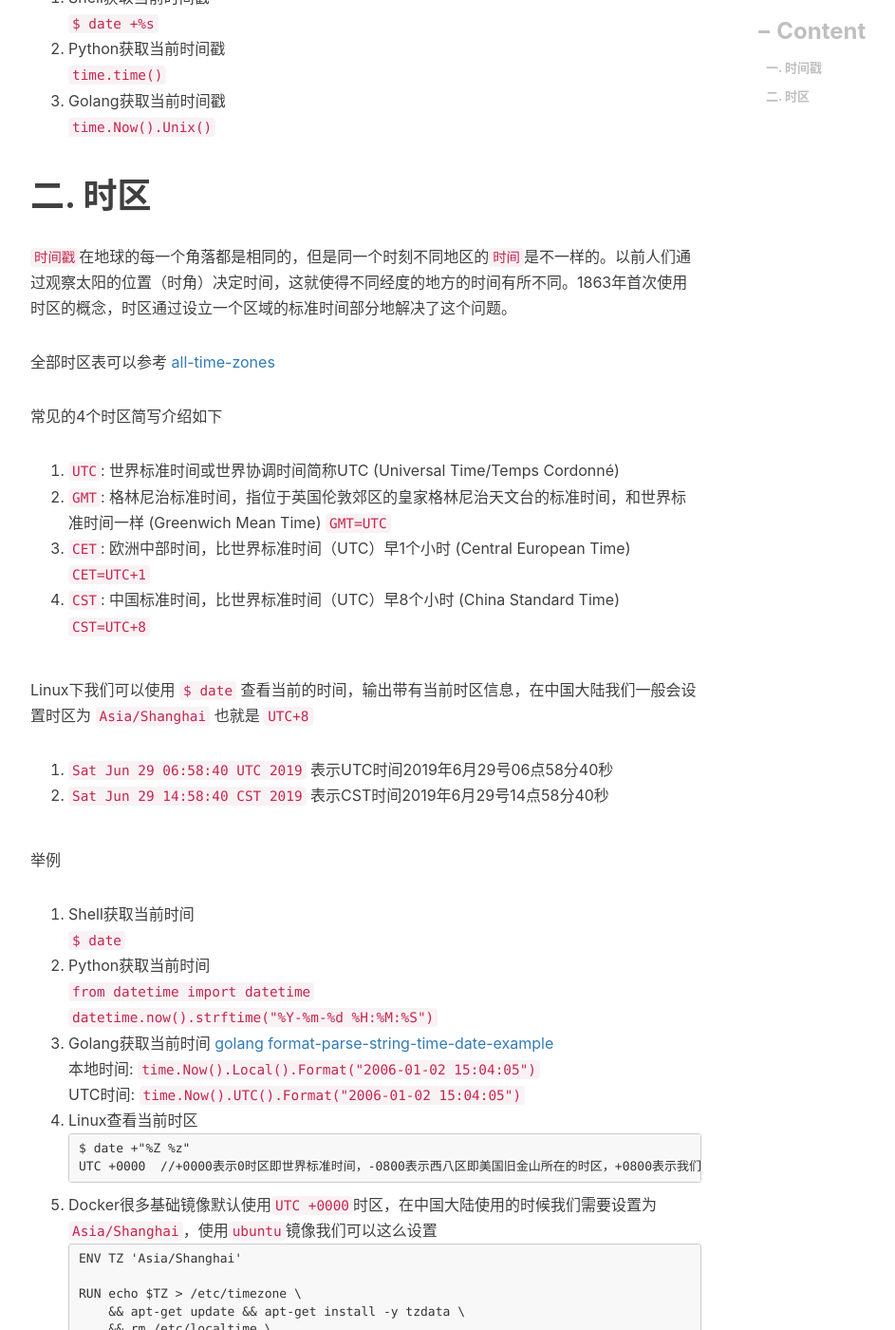
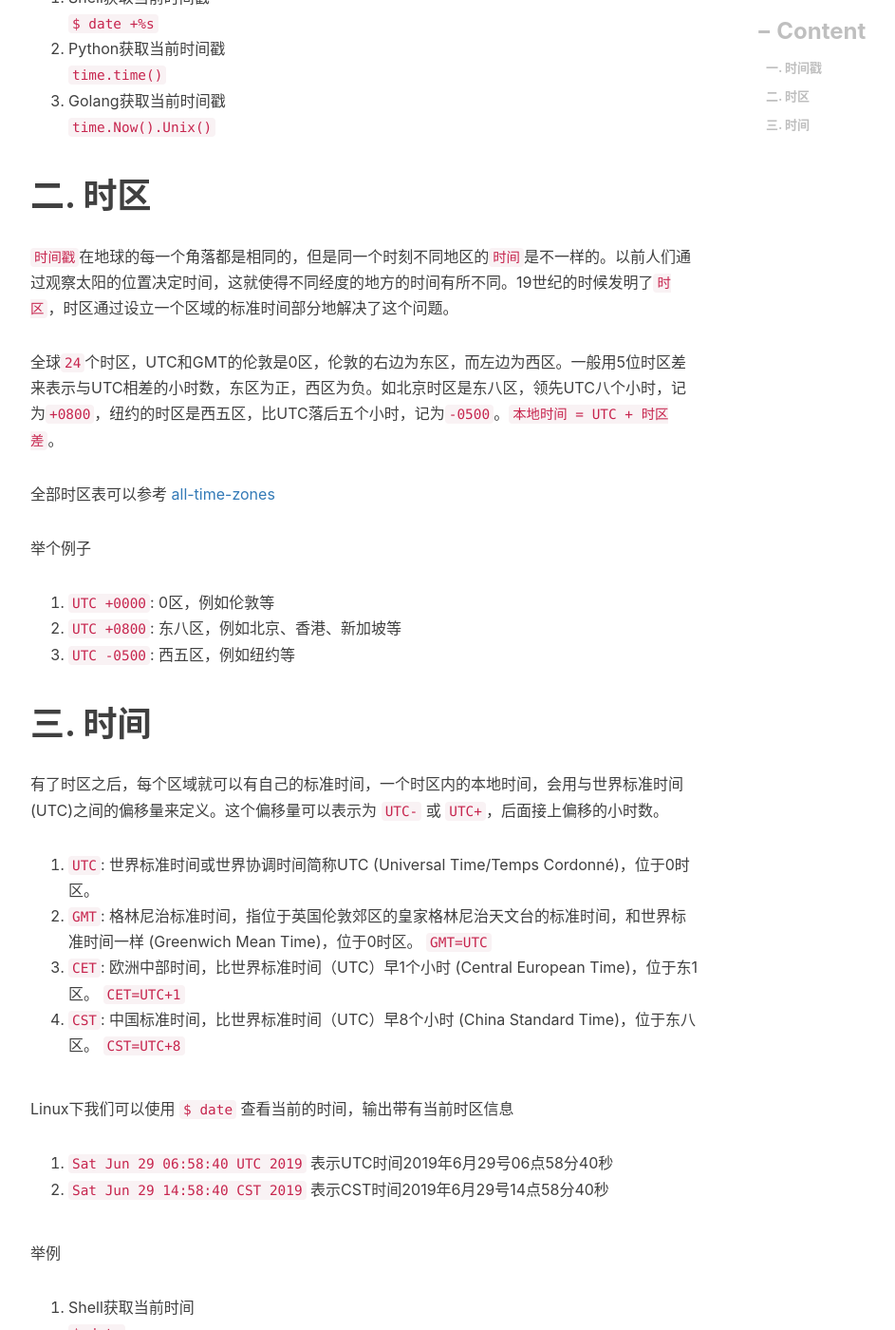
Before and after one commit to engru/chenguolin.github.io, a Jekyll site: the page built from _posts/2017-07-02-【基础-2】时间戳和时区区别.md, in a window 1280 px wide and 1400 px high, scrolled down 927 px. Shown: the whole window at 95% size, without its empty margins (233-1176 px from the left). Built offline with Jekyll 4.4.1, drawn with Linux system fonts in a browser that asks for light colours; nearby versions of some CDN libraries; comment, search, counter and statistics services are not loaded.

Commit message:
Update 2017-07-02-【基础-2】时间戳和时区区别.md

```diff
--- a/_posts/2017-07-02-【基础-2】时间戳和时区区别.md
+++ b/_posts/2017-07-02-【基础-2】时间戳和时区区别.md
@@ -20,17 +20,26 @@ Unix时间戳不仅被使用在Unix系统、类Unix系统中，也在许多其
    `time.Now().Unix()`
 
 # 二. 时区
-`时间戳`在地球的每一个角落都是相同的，但是同一个时刻不同地区的`时间`是不一样的。以前人们通过观察太阳的位置（时角）决定时间，这就使得不同经度的地方的时间有所不同。1863年首次使用时区的概念，时区通过设立一个区域的标准时间部分地解决了这个问题。
+`时间戳`在地球的每一个角落都是相同的，但是同一个时刻不同地区的`时间`是不一样的。以前人们通过观察太阳的位置决定时间，这就使得不同经度的地方的时间有所不同。19世纪的时候发明了`时区`，时区通过设立一个区域的标准时间部分地解决了这个问题。
+
+全球`24`个时区，UTC和GMT的伦敦是0区，伦敦的右边为东区，而左边为西区。一般用5位时区差来表示与UTC相差的小时数，东区为正，西区为负。如北京时区是东八区，领先UTC八个小时，记为`+0800`，纽约的时区是西五区，比UTC落后五个小时，记为`-0500`。`本地时间 = UTC + 时区差`。
 
 全部时区表可以参考 [all-time-zones](https://www.zeitverschiebung.net/cn/all-time-zones.html#)
 
-常见的4个时区简写介绍如下
-1. `UTC`: 世界标准时间或世界协调时间简称UTC (Universal Time/Temps Cordonné)
-2. `GMT`: 格林尼治标准时间，指位于英国伦敦郊区的皇家格林尼治天文台的标准时间，和世界标准时间一样 (Greenwich Mean Time) `GMT=UTC`
-3. `CET`: 欧洲中部时间，比世界标准时间（UTC）早1个小时 (Central European Time) `CET=UTC+1`
-4. `CST`: 中国标准时间，比世界标准时间（UTC）早8个小时 (China Standard Time) `CST=UTC+8`
+举个例子
+1. `UTC +0000`: 0区，例如伦敦等
+2. `UTC +0800`: 东八区，例如北京、香港、新加坡等
+2. `UTC -0500`: 西五区，例如纽约等
 
-Linux下我们可以使用 `$ date` 查看当前的时间，输出带有当前时区信息，在中国大陆我们一般会设置时区为 `Asia/Shanghai` 也就是 `UTC+8`
+# 三. 时间
+有了时区之后，每个区域就可以有自己的标准时间，一个时区内的本地时间，会用与世界标准时间(UTC)之间的偏移量来定义。这个偏移量可以表示为 `UTC-` 或 `UTC+`，后面接上偏移的小时数。
+
+1. `UTC`: 世界标准时间或世界协调时间简称UTC (Universal Time/Temps Cordonné)，位于0时区。
+2. `GMT`: 格林尼治标准时间，指位于英国伦敦郊区的皇家格林尼治天文台的标准时间，和世界标准时间一样 (Greenwich Mean Time)，位于0时区。 `GMT=UTC`
+3. `CET`: 欧洲中部时间，比世界标准时间（UTC）早1个小时 (Central European Time)，位于东1区。 `CET=UTC+1`
+4. `CST`: 中国标准时间，比世界标准时间（UTC）早8个小时 (China Standard Time)，位于东八区。 `CST=UTC+8`
+
+Linux下我们可以使用 `$ date` 查看当前的时间，输出带有当前时区信息
 1. `Sat Jun 29 06:58:40 UTC 2019` 表示UTC时间2019年6月29号06点58分40秒
 2. `Sat Jun 29 14:58:40 CST 2019` 表示CST时间2019年6月29号14点58分40秒
 
```
